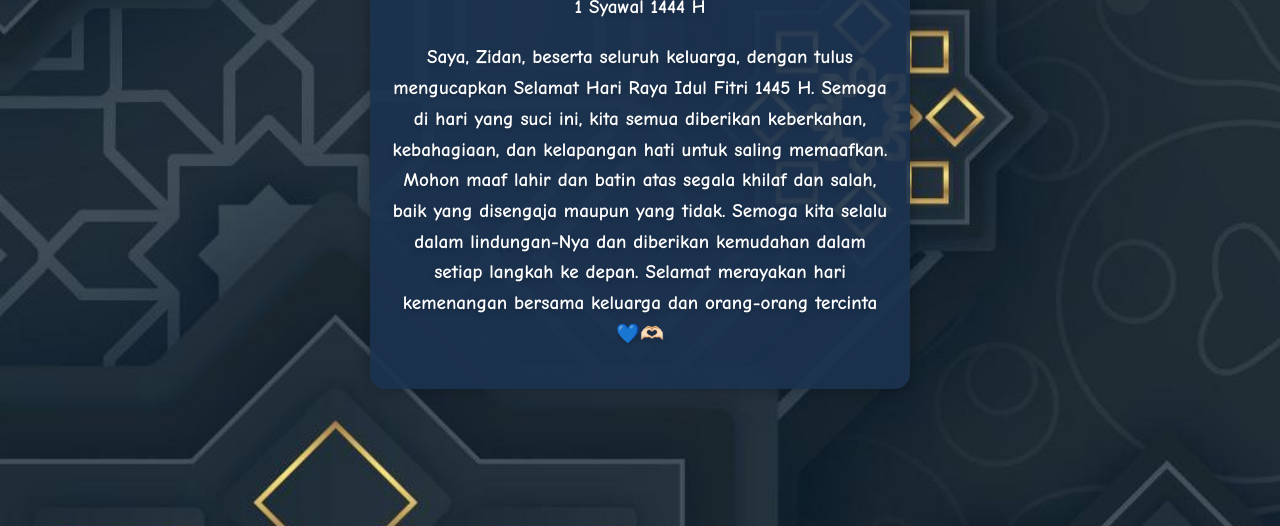
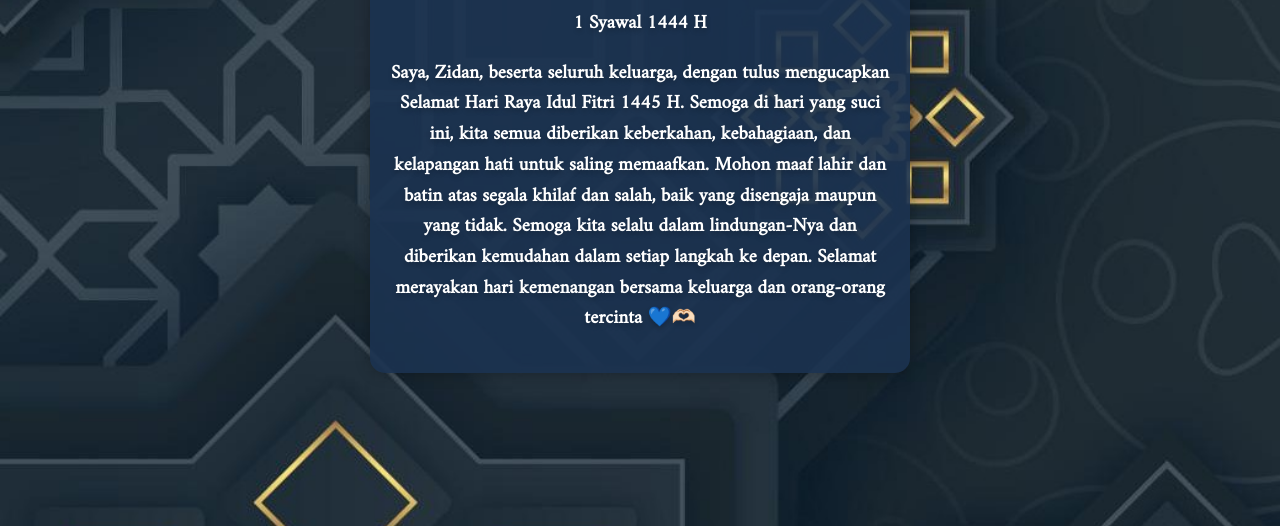
Before and after one commit to ZidanAdja/HariRayaIdulFitri, a plain HTML site: page index.html in a window 1280 px wide. Shown: the part 274-800 px from the top of the page. Drawn offline with Linux system fonts and the light colour scheme.

Commit message:
Update Ucapan.css

```diff
--- a/Ucapan.css
+++ b/Ucapan.css
@@ -30,7 +30,7 @@ h1 {
 
 p {
     color: white;
-    font-family: 'Comic Sans MS', sans-serif;
+    font-family: "Amiri", serif;
     font-size: 1.2em;
     text-shadow: 0px 3px 5px rgba(0, 0, 0, 0.2);
     font-weight: bold;
```
